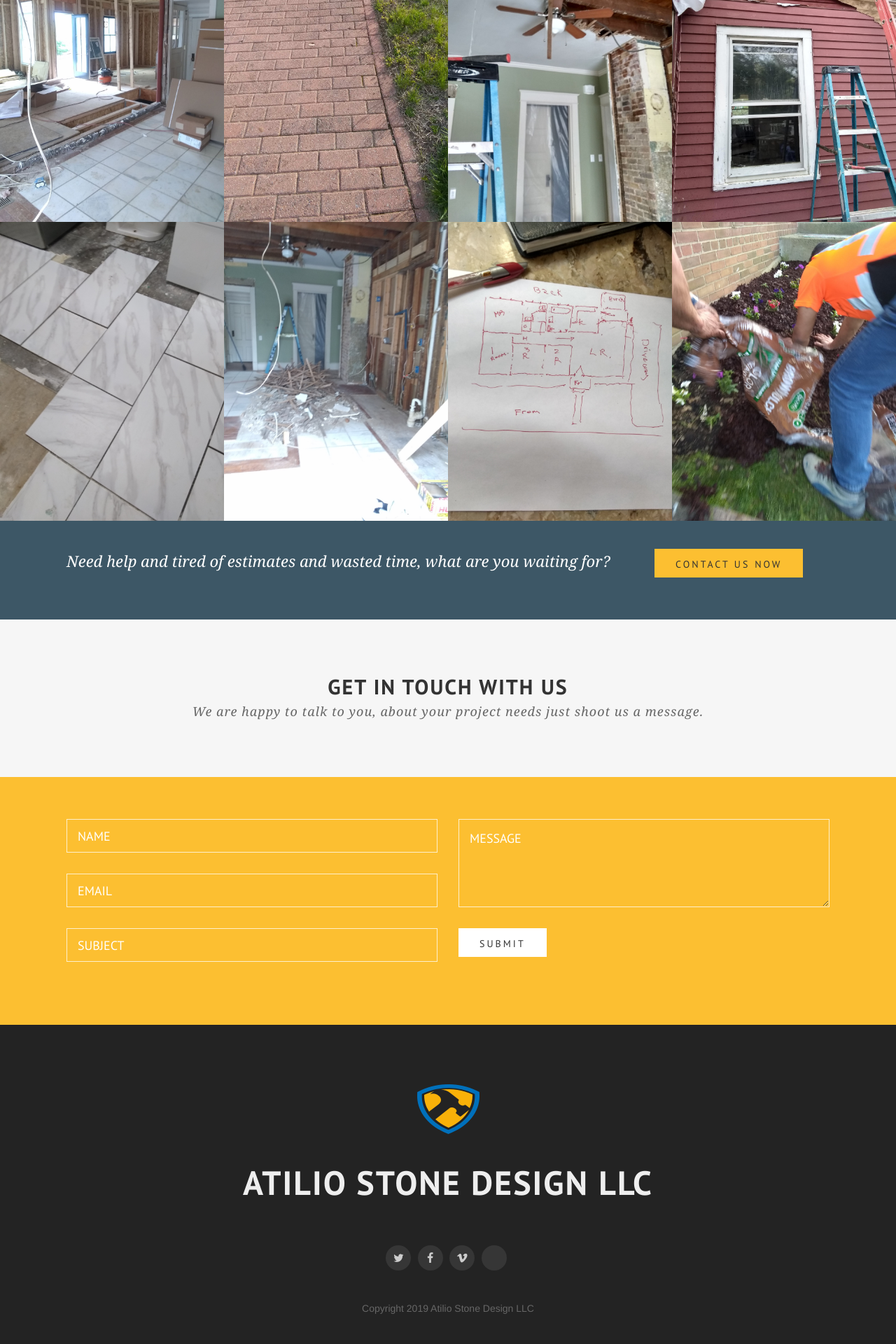
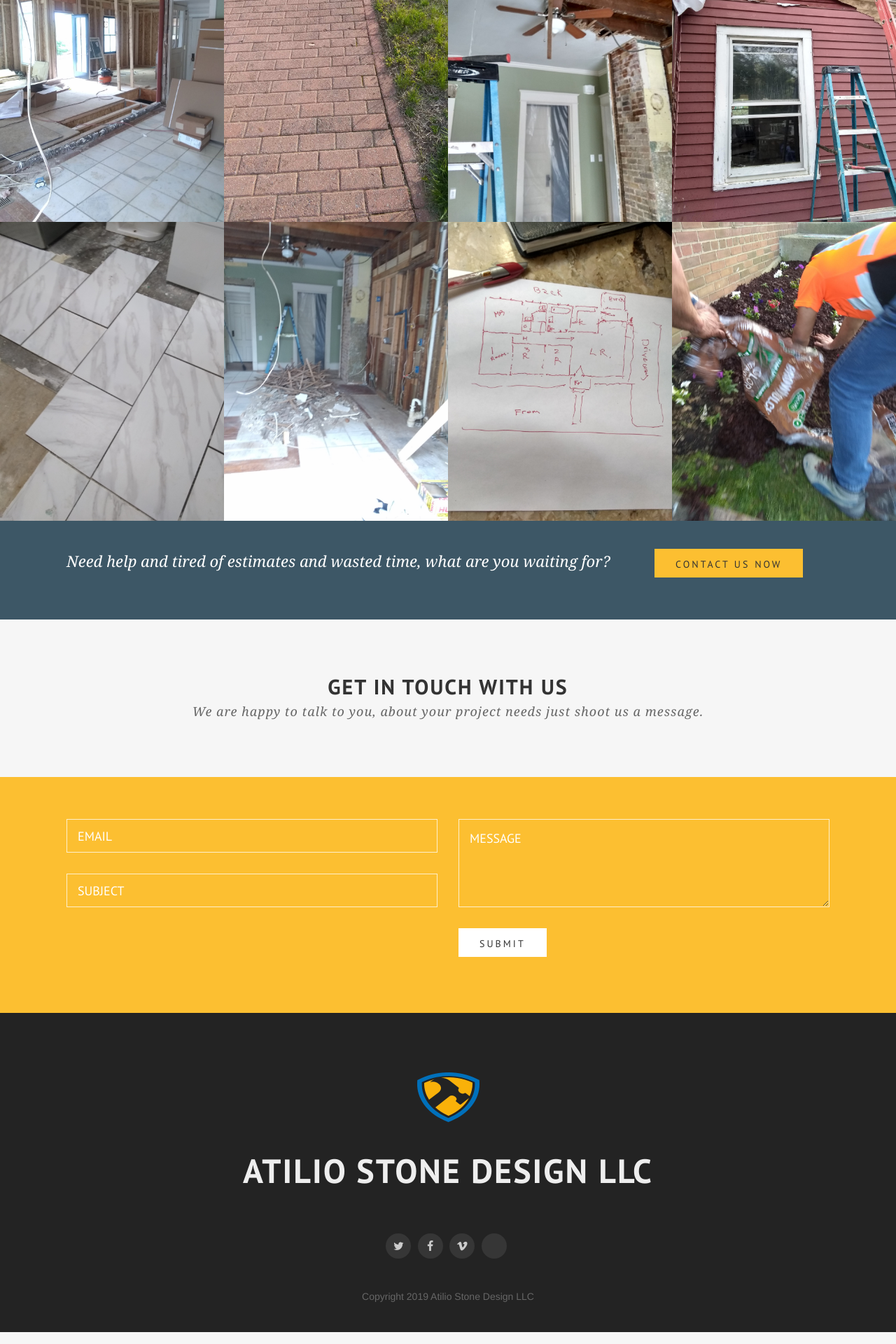
Before and after one commit to atiliostone/atiliostone, a Jekyll site: the page built from index.html, in a window 1280 px wide. Shown: the part 2124-4044 px from the top of the page at 70% size. Built offline with Jekyll 4.4.1, drawn with Linux system fonts in a browser that asks for light colours; some web fonts are replaced; Markdown is read by kramdown in place of the engine named in the settings.

Commit message:
Adding form submission

```diff
--- a/_includes/get-in-touch.html
+++ b/_includes/get-in-touch.html
@@ -11,9 +11,9 @@
 </div>
 <div class='full yellow'>
   <div class='form'>
+    <form action="https://formspree.io/atiliostonedesign@gmail.com" method="POST">
     <div class='row'>
       <div class='medium-6 large-6 columns'>
-        <input placeholder='NAME' type='text'>
         <input placeholder='EMAIL' type='text'>
         <input placeholder='SUBJECT' type='text'>
       </div>
@@ -21,6 +21,7 @@
         <textarea placeholder='MESSAGE'></textarea>
         <input class='button white' type='submit'>
       </div>
+    </form>
     </div>
   </div>
 </div>
--- a/index.html
+++ b/index.html
@@ -1,6 +1,6 @@
 ---
 layout: default
-title: Squarebox &gt; home
+title: AntilioStoneDesignLLC &gt; home
 section_id: home
 works:
   - image: work-1.jpg
```
